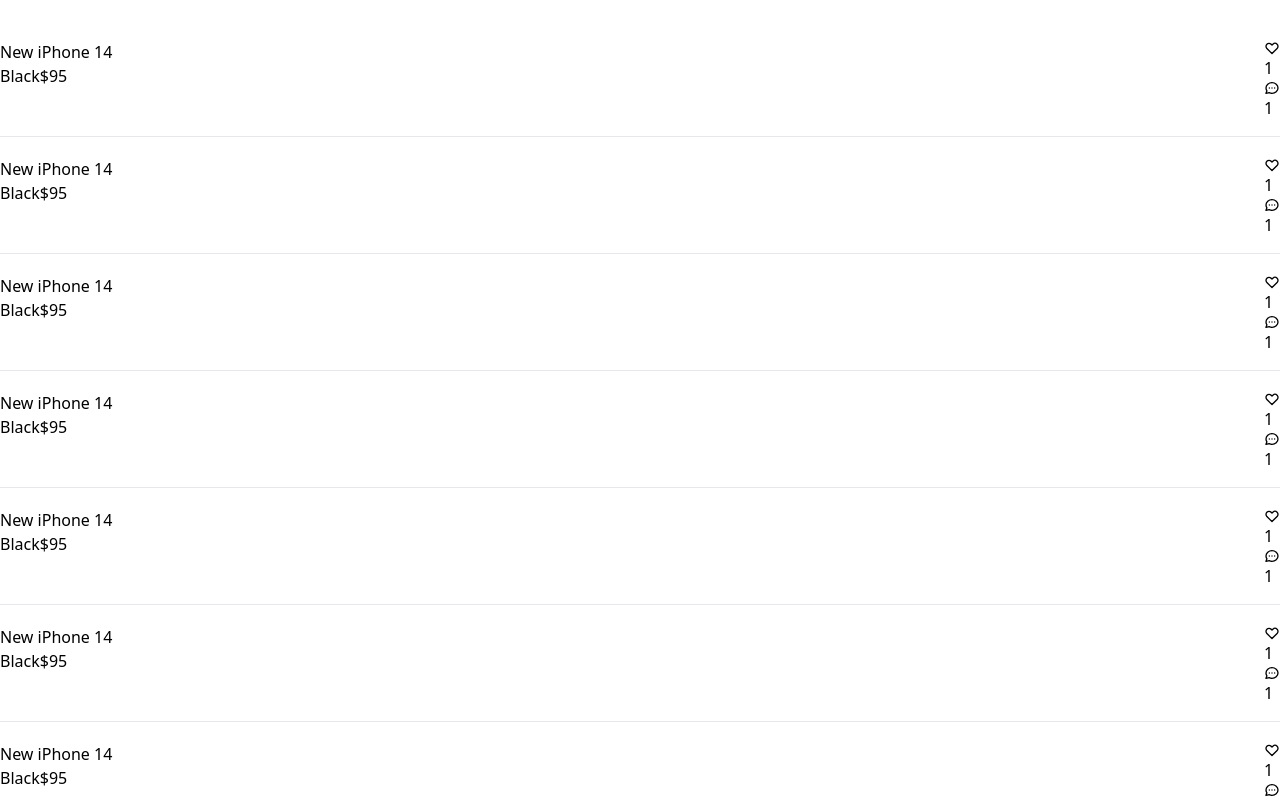
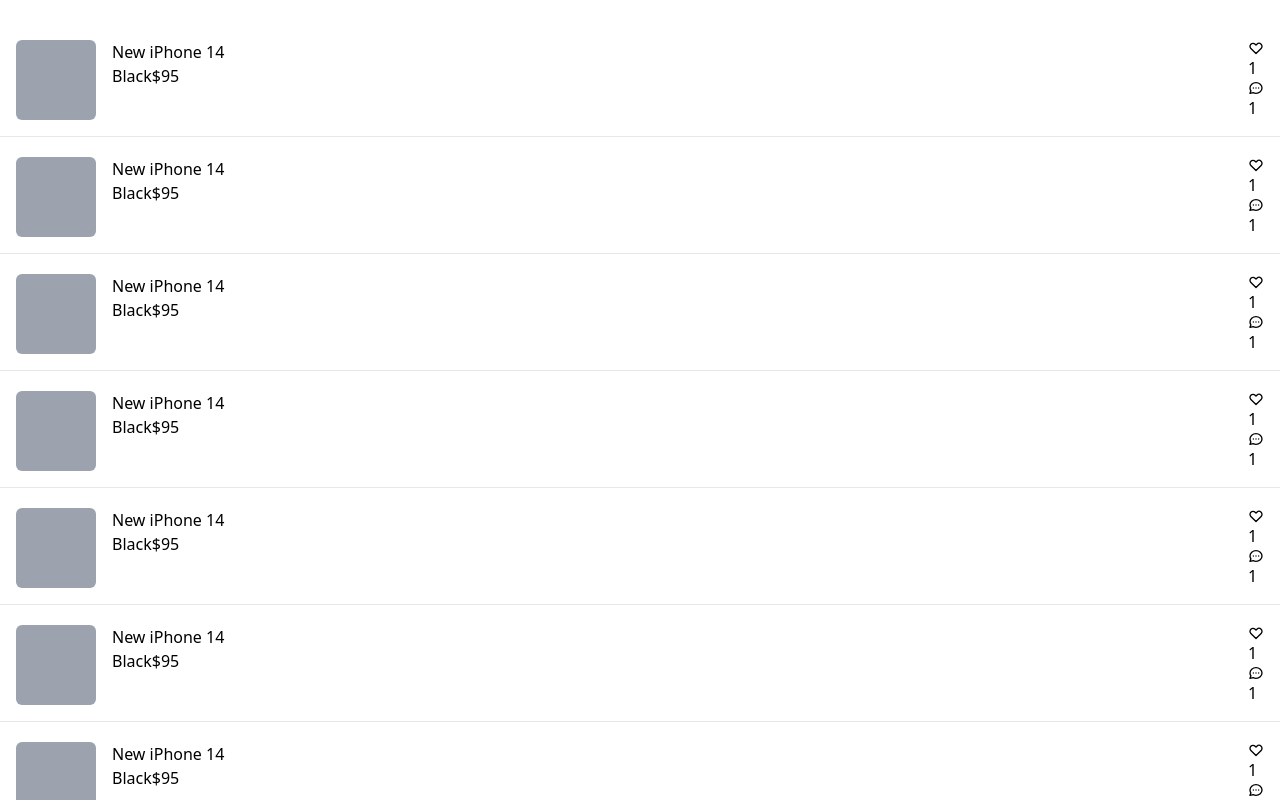
Before and after one commit to blkluv/next_carrot_market, a Next.js app: page / in a window 1280 px wide. Shown: the top 800 px of the page. Built offline with nearby package versions, Linux system fonts and the light colour scheme.

Commit message:
게시글 프로필 사진 테두리 수정과 게시글 하나 padding 설정

```diff
--- a/src/pages/index.tsx
+++ b/src/pages/index.tsx
@@ -4,9 +4,9 @@ const Home: NextPage = () => {
   return (
     <div className="flex flex-col py-10 space-y-5">
       {[1, 1, 1, 1, 1, 1, 1, 1, 1, 1, 1, 1].map((_, i) => (
-        <div key={i} className="flex justify-between pb-4 border-b cursor-pointer">
-          <div>
-            <div />
+        <div key={i} className="flex justify-between px-4 pb-4 border-b cursor-pointer">
+          <div className="flex space-x-4">
+            <div className="w-20 h-20 bg-gray-400 rounded-md" />
             <div>
               <h3>New iPhone 14</h3>
               <span>Black</span>
```
